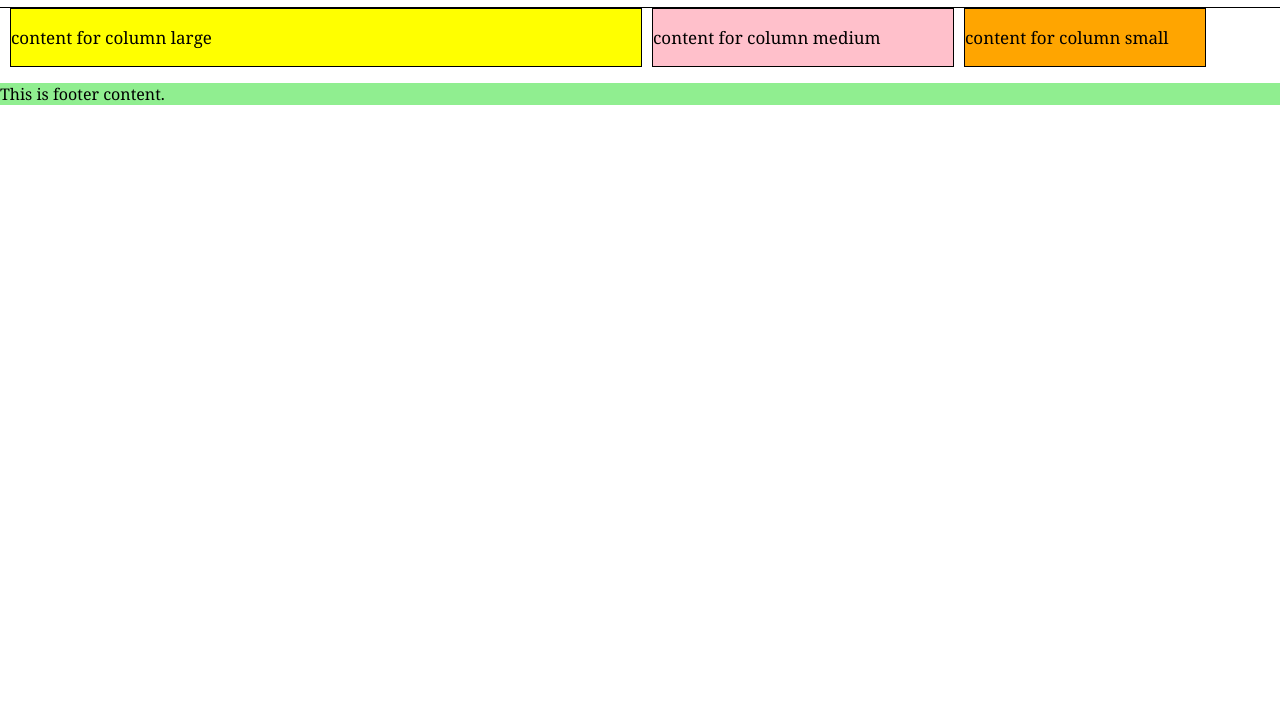
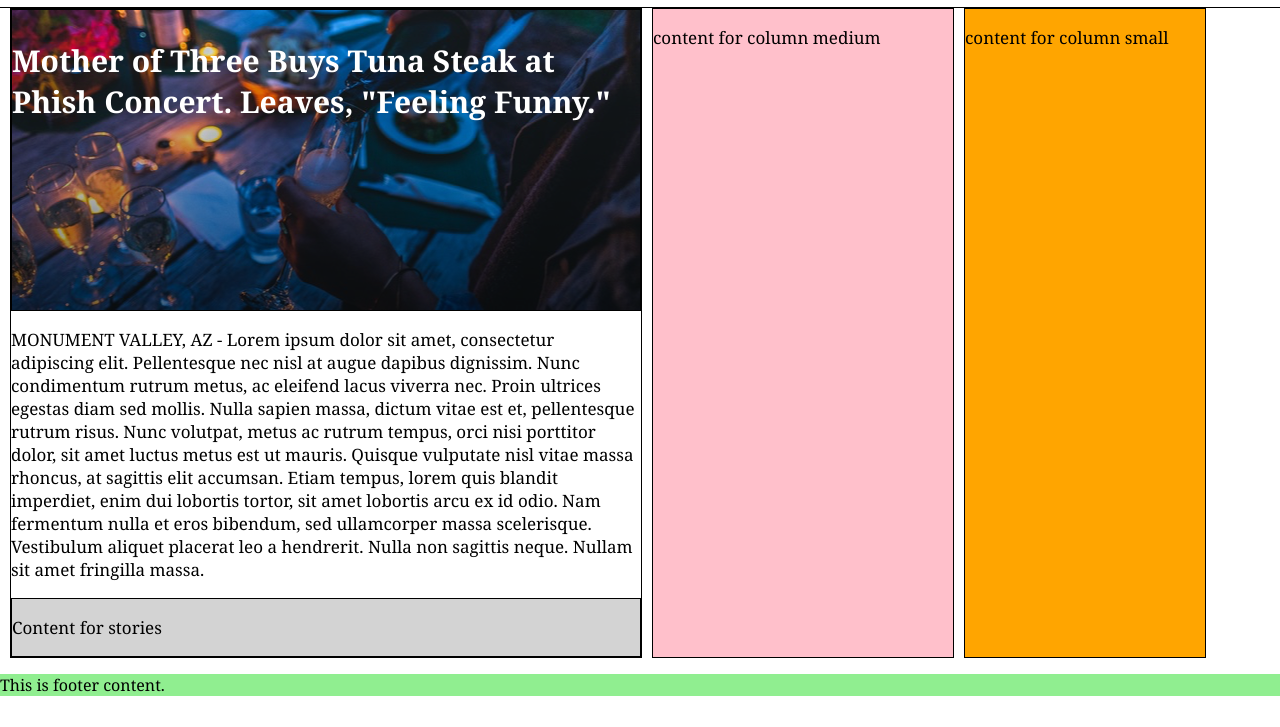
Before and after one commit to thomruns/MyTimes_Site, a plain HTML site: page index.html in a window 1280 px wide. Shown: the part 73-800 px from the top of the page. Drawn offline with Linux system fonts and the light colour scheme.

Commit message:
Main article headline and body copy in proper place.

```diff
--- a/index.html
+++ b/index.html
@@ -23,7 +23,15 @@
     <!--Main Content begins here -->
     <div class="content">
       <div class="column large">
-        <p>content for column large</p>
+        <div class="leadstory">
+          <p class="headline">Mother of Three Buys Tuna Steak at Phish Concert. Leaves, "Feeling Funny."</p>
+        </div>
+        <div class="narrative">
+          <p>MONUMENT VALLEY, AZ - Lorem ipsum dolor sit amet, consectetur adipiscing elit. Pellentesque nec nisl at augue dapibus dignissim. Nunc condimentum rutrum metus, ac eleifend lacus viverra nec. Proin ultrices egestas diam sed mollis. Nulla sapien massa, dictum vitae est et, pellentesque rutrum risus. Nunc volutpat, metus ac rutrum tempus, orci nisi porttitor dolor, sit amet luctus metus est ut mauris. Quisque vulputate nisl vitae massa rhoncus, at sagittis elit accumsan. Etiam tempus, lorem quis blandit imperdiet, enim dui lobortis tortor, sit amet lobortis arcu ex id odio. Nam fermentum nulla et eros bibendum, sed ullamcorper massa scelerisque. Vestibulum aliquet placerat leo a hendrerit. Nulla non sagittis neque. Nullam sit amet fringilla massa.</p>
+        </div>
+        <div class="stories">
+          <p>Content for stories</p>
+        </div>
       </div>
       <div class="column medium">
         <p>content for column medium</p>
--- a/style.css
+++ b/style.css
@@ -58,14 +58,15 @@ body {
   display: flex;
   margin: 0 5px;
   border: 1px solid black; /* Ultimately eliminate this border */
+  flex-wrap: wrap;
 }
 
 .column.large {
   width: 630px;
-  background: yellow;
+  /*background: yellow;*/
   margin: 0 5px;
   border: 1px solid black; /* Ultimately eliminate this border */
-  display: block;
+  /*display: block;*/
 }
 
 .column.medium {
@@ -82,7 +83,7 @@ body {
 
 
 /* Large Column Styles */
-.lsimg_div {
+.leadstory {
   background-image: url("resources/images/phish.png");
   display: flex;
   font-family: Georgia;
@@ -97,14 +98,15 @@ body {
   color: #fff;
   /*display: block;*/
   /*justify-content: center;*/
-  padding: 75px 10px;;
+  /*padding: 75px 10px;;*/
 }
 
 .stories {
   border: 1px solid black;
   display: flex;
   width: 100%;
-  flex-wrap: wrap;
+  /*flex-wrap: wrap;*/
+  background-color: lightgray;
 }
 
 
@@ -131,7 +133,7 @@ body {
 }
 
 .narrative {
-  width: 50%;
+  /*width: 50%;*/
 }
 
 
```
